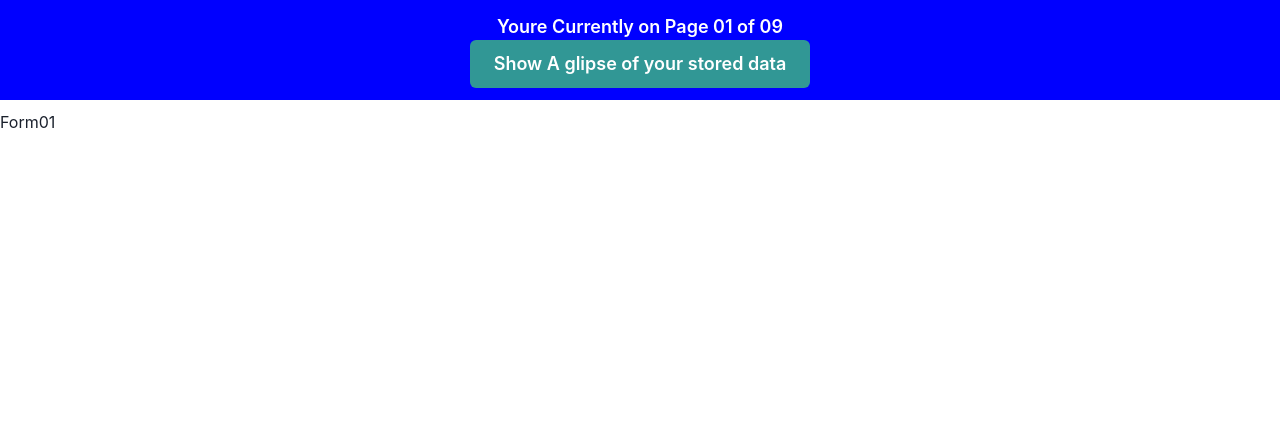
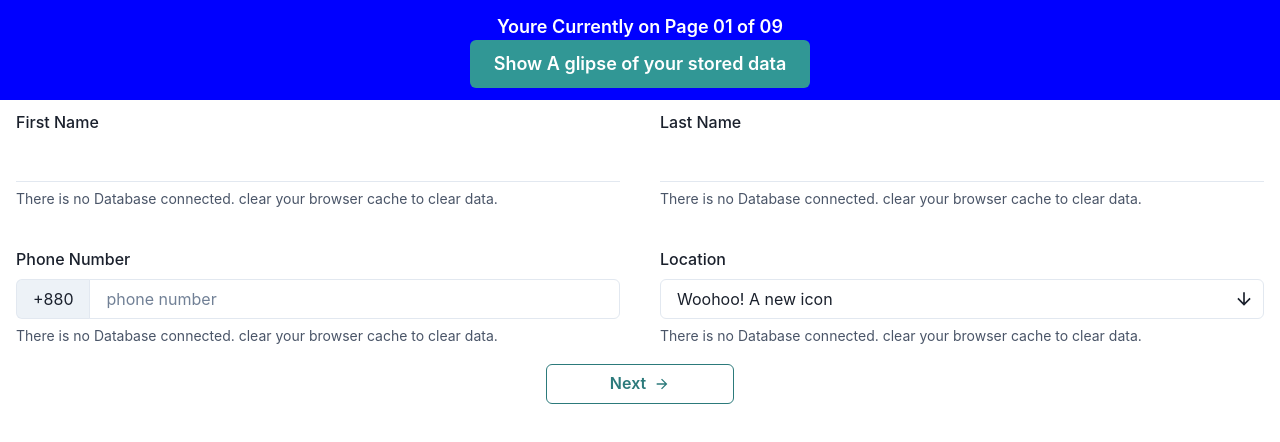
Before and after one commit to malinjr07/state-management, a React (Create React App) app: page /form-02 in a window 1280 px wide. Shown: the top 442 px of the page. Built offline with nearby package versions, Linux system fonts and the light colour scheme.

Commit message:
form 02 done

```diff
--- a/src/pages/form01.jsx
+++ b/src/pages/form01.jsx
@@ -7,7 +7,6 @@ import {
   FormLabel,
   Input,
   InputGroup,
-  InputLeftAddon,
   InputRightElement,
   SimpleGrid,
   Button,
@@ -38,7 +37,7 @@ const Form01 = () => {
   return (
     <form method='post' onSubmit={handleSubmit}>
       <Container maxW='1366px'>
-        <SimpleGrid columns={2} spacing={10}>
+        <SimpleGrid columns={1} spacing={10}>
           <Box>
             <FormControl>
               <FormLabel htmlFor='email'>Email address</FormLabel>
@@ -48,19 +47,6 @@ const Form01 = () => {
                 id='email'
                 type='email'
               />
-              <FormHelperText>
-                There is no Database connected. clear your browser cache to
-                clear data.
-              </FormHelperText>
-            </FormControl>
-          </Box>
-          <Box>
-            <FormControl>
-              <FormLabel htmlFor='email'>Phone Number</FormLabel>
-              <InputGroup>
-                <InputLeftAddon children='+880' />
-                <Input type='tel' placeholder='phone number' />
-              </InputGroup>
               <FormHelperText>
                 There is no Database connected. clear your browser cache to
                 clear data.
--- a/src/pages/form02.jsx
+++ b/src/pages/form02.jsx
@@ -1,7 +1,118 @@
-import React from 'react';
+import React, { useState } from 'react';
+import {
+  Container,
+  Box,
+  FormControl,
+  FormHelperText,
+  FormLabel,
+  Input,
+  InputGroup,
+  InputLeftAddon,
+  SimpleGrid,
+  Button,
+  Select,
+} from '@chakra-ui/react';
+import { ArrowForwardIcon, ArrowDownIcon } from '@chakra-ui/icons';
+import { useNavigate } from 'react-router-dom';
 
 const Form02 = () => {
-  return <div>Form01</div>;
+  const [loadingStatus, setLoadingStatus] = useState(false);
+  /**
+   * Junk Code
+   * All the routes A.K.A conditional rendering will be happened using React-Redux
+   */
+
+  const navigate = useNavigate();
+
+  const handleSubmit = (e) => {
+    e.preventDefault();
+    setLoadingStatus(true);
+    setTimeout(() => {
+      navigate('/form-03');
+      setLoadingStatus(false);
+    }, 1500);
+  };
+
+  return (
+    <form method='post' onSubmit={handleSubmit}>
+      <Container maxW='1366px'>
+        <SimpleGrid columns={2} spacing={10}>
+          <Box>
+            <FormControl>
+              <FormLabel htmlFor='fname'>First Name</FormLabel>
+              <Input
+                variant='flushed'
+                name='firstName'
+                id='fname'
+                type='text'
+              />
+              <FormHelperText>
+                There is no Database connected. clear your browser cache to
+                clear data.
+              </FormHelperText>
+            </FormControl>
+          </Box>
+          <Box>
+            <FormControl>
+              <FormLabel htmlFor='lname'>Last Name</FormLabel>
+              <Input variant='flushed' name='lname' id='lname' type='text' />
+              <FormHelperText>
+                There is no Database connected. clear your browser cache to
+                clear data.
+              </FormHelperText>
+            </FormControl>
+          </Box>
+          <Box>
+            <FormControl>
+              <FormLabel htmlFor='telephone'>Phone Number</FormLabel>
+              <InputGroup>
+                <InputLeftAddon children='+880' />
+                <Input
+                  type='tel'
+                  id='telephone'
+                  name='tel'
+                  placeholder='phone number'
+                />
+              </InputGroup>
+              <FormHelperText>
+                There is no Database connected. clear your browser cache to
+                clear data.
+              </FormHelperText>
+            </FormControl>
+          </Box>
+          <Box>
+            <FormControl>
+              <FormLabel htmlFor='location'>Location</FormLabel>
+              <Select icon={<ArrowDownIcon />} placeholder='Woohoo! A new icon'>
+                <option value='option1'>Option 1</option>
+                <option value='option2'>Option 2</option>
+                <option value='option3'>Option 3</option>
+              </Select>
+              <FormHelperText>
+                There is no Database connected. clear your browser cache to
+                clear data.
+              </FormHelperText>
+            </FormControl>
+          </Box>
+        </SimpleGrid>
+        <SimpleGrid
+          columns={1}
+          style={{ display: 'flex', justifyContent: 'flex-start' }}
+        >
+          <Button
+            isLoading={loadingStatus}
+            type='submit'
+            style={{ width: '15%', margin: '20px auto' }}
+            rightIcon={<ArrowForwardIcon />}
+            colorScheme='teal'
+            variant='outline'
+          >
+            Next
+          </Button>
+        </SimpleGrid>
+      </Container>
+    </form>
+  );
 };
 
 export default Form02;
```
